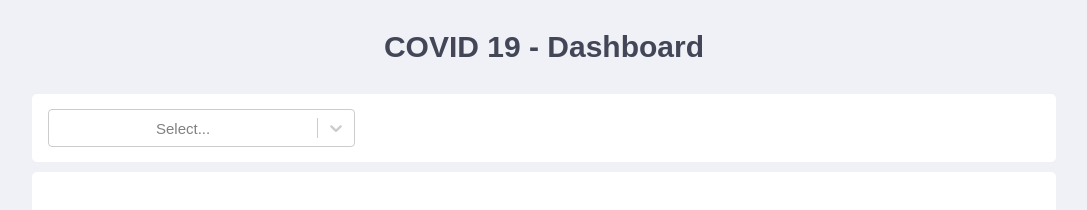
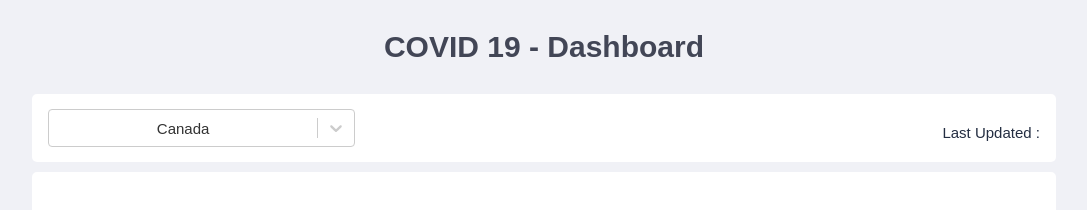
Before and after one commit to Jaime-Linares/covid-dashboard, a React (Create React App) app: page / in a window 1280 px wide. Shown: the top 210 px of the page, without its empty margins (96-1183 px from the left). Built offline with nearby package versions, Linux system fonts and the light colour scheme; no server answers.

Commit message:
Storing Active Location with States and Fetching Last Updated

```diff
--- a/src/App.js
+++ b/src/App.js
@@ -1,5 +1,5 @@
 import "./App.css"
-import React from "react";
+import React, { useState, useEffect } from "react";
 import Select from "react-select";
 
 
@@ -21,12 +21,36 @@ function App() {
     { value: "YT", label: "Yukon" },
   ];
 
+  const [activeLocation, setActiveLocation] = useState("can");
+  const [lastUpdated, setLastUpdated] = useState("");
+
+
+  const baseUrl = "https://api.opencovid.ca";
+  const getVersion = async () => {
+    const res = await fetch(`${baseUrl}/version`);
+    const data = await res.json();
+    setLastUpdated(data.summary);
+  };
+
+  useEffect(() => {
+    getVersion();
+  }, [activeLocation]);
+
+
   return (
     <div className="App">
       <h1>COVID 19 - Dashboard</h1>
+
       <div className="dashboard-container">
         <div className="dashboard-menu">
-          <Select className="dashboard-select" options={locationList} />
+          <Select className="dashboard-select"
+            options={locationList}
+            onChange={(selectedOption) => setActiveLocation(selectedOption.value)}
+            defaultValue={locationList.filter((options) => options.value == activeLocation)}
+          />
+          <p className="update-date">
+            Last Updated : {lastUpdated}
+          </p>
         </div>
 
         <div className="dashboard-timeseries">
```
